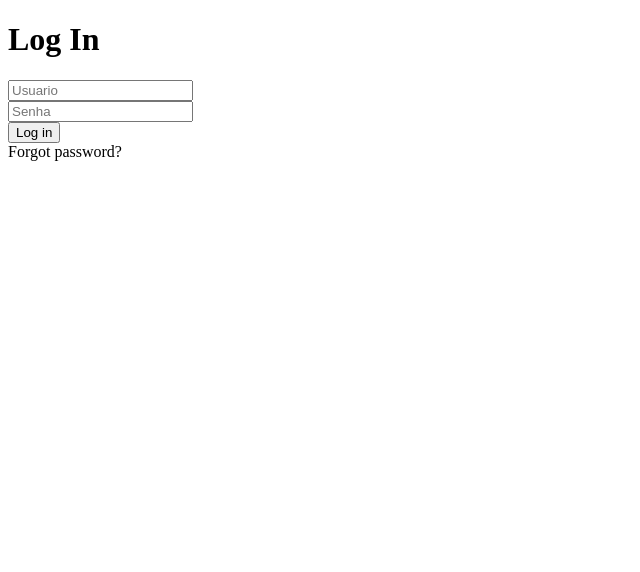
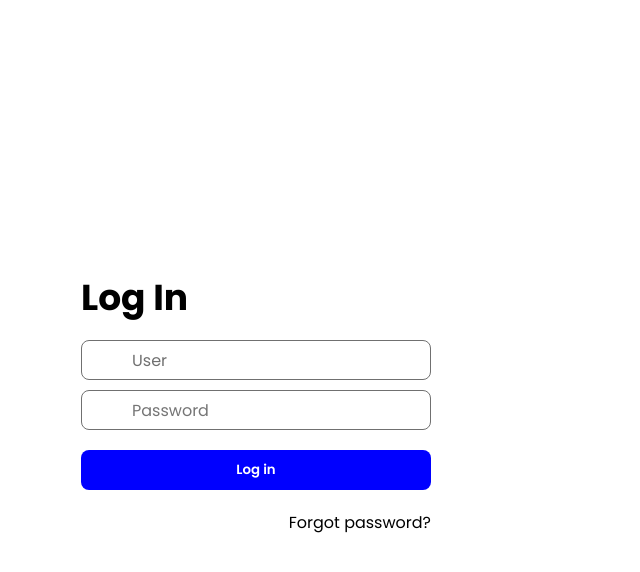
Before and after one commit to IagoAndradeDev/Sistema-Login, a plain HTML site: page index.html in a window 1280 px wide. Shown: the whole page, without its empty margins (0-640 px from the left). Drawn offline with Linux system fonts and the light colour scheme.

Commit message:
Iniciando Layout

```diff
--- a/index.html
+++ b/index.html
@@ -13,15 +13,17 @@
                 <h1>Log In</h1>
             </div>
             <div class="box-user">
-                <input type="text" placeholder="Usuario">
+                <input type="text" placeholder="User">
             </div>
             <div class="box-password">
-                <input type="password" placeholder="Senha">
+                <input type="password" placeholder="Password">
             </div>
             <button class="button-login">Log in</button>
-            <div class="recover-password">Forgot password?</div>
+            <div class="recover-password">
+                <label>Forgot password?</label>
+            </div>
         </div>
     </main>
-
+<script src="scripts.js"></script>
 </body>
 </html>
--- a/styles.css
+++ b/styles.css
@@ -0,0 +1,80 @@
+@import url('https://fonts.googleapis.com/css2?family=Poppins:wght@400;600;700;900&display=swap');
+
+* {
+    margin: 0;
+    padding: 0;
+    box-sizing: border-box;
+    font-family: "Poppins", sans-serif;
+}
+
+body {
+    width: 100vw;
+    height: 100vh;
+}
+
+.container {
+    width: 40%;
+    height: 100%;
+    display: flex;
+    justify-content: center;
+    align-items: center;
+}
+
+.title {
+    width: 350px;
+    height: 60px;
+    margin: 10px;
+    font-size: 18px;
+}
+
+.box-user, .box-password {
+    width: 350px;
+    height: 40px;
+    margin: 10px;
+}
+
+.box-user input, .box-password input {
+    width: 100%;
+    height: 100%;
+    border: 1px solid #707070;
+    border-radius: 8px;
+    background-color: transparent;
+    font-size: 16px;
+    padding-left: 50px;
+}
+
+.box-user input::placeholder {
+    color: #707070;
+}
+
+.container-login button {
+    width: 350px;
+    height: 40px;
+    margin: 10px;
+    border: none;
+    border-radius: 8px;
+    background-color: blue;
+    cursor: pointer;
+    color: white;
+    font-weight: 600;
+}
+
+.container-login button:hover {
+    opacity: 0.8;
+}
+
+.recover-password {
+    width: 350px;
+    height: 20px;
+    margin: 10px;
+    text-align: right;
+    cursor: pointer;
+}
+
+.recover-password label {
+    color: black;
+}
+
+.recover-password label:hover {
+    opacity: 0.6;
+}
```
